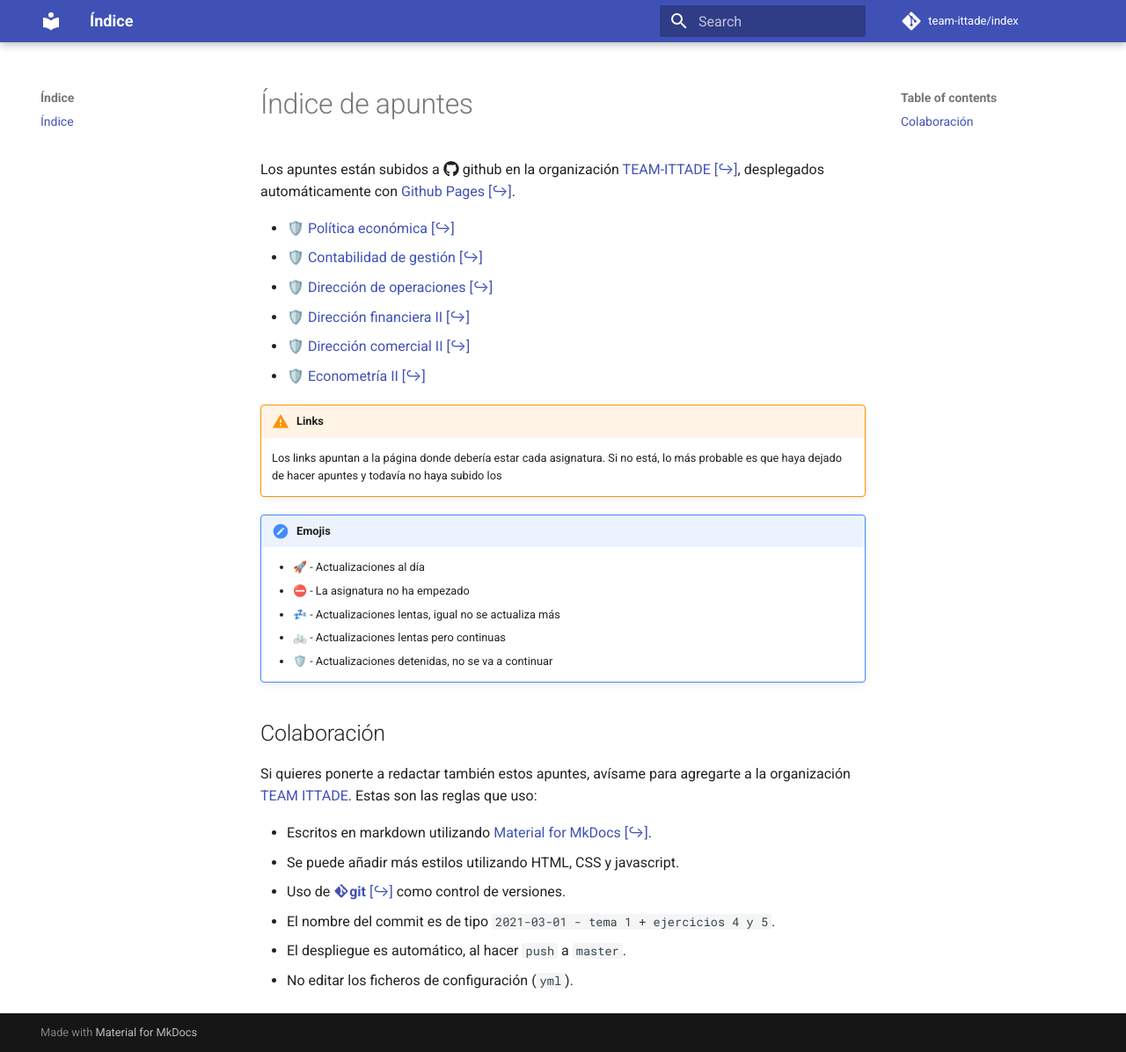
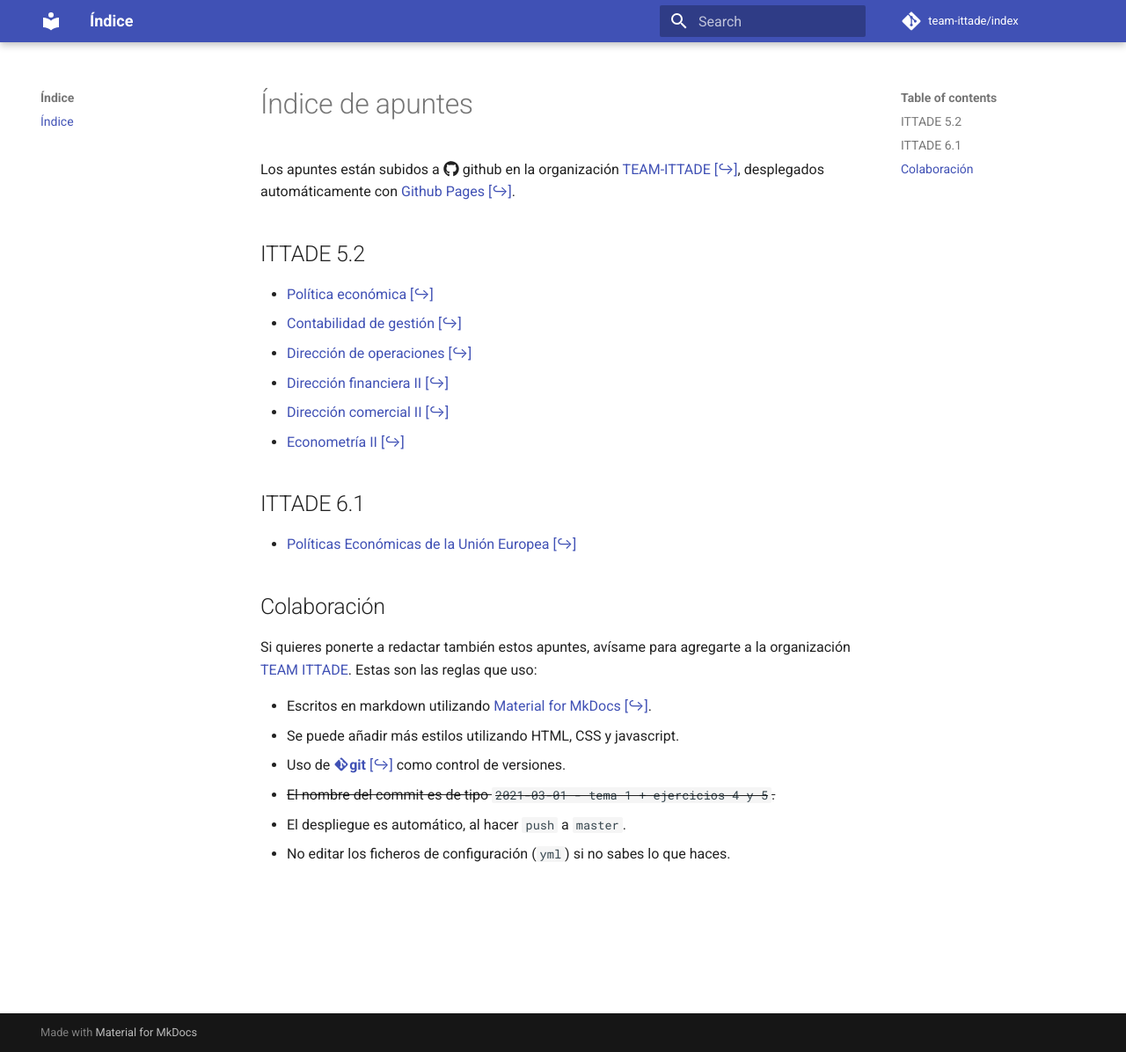
Before and after one commit to team-ittade/team-ittade.github.io, an MkDocs documentation site: the page built from docs/index.md, in a window 1280 px wide and 1196 px high. Shown: the whole window at 88% size. Built offline with MkDocs 1.6.1 and Material for MkDocs 9.7.7, drawn with Linux system fonts in a browser that asks for light colours; comment, search, counter and statistics services are not loaded.

Commit message:
docs: update ittade index

```diff
--- a/docs/index.md
+++ b/docs/index.md
@@ -2,22 +2,18 @@
 
 Los apuntes están subidos a :fontawesome-brands-github: github en la organización [TEAM-ITTADE](https://github.com/team-ittade){: .elink}, desplegados automáticamente con [Github Pages](https://pages.github.com/){: .elink}.
 
-- [🛡️ Política económica](/pol/){: .elink}
-- [🛡️ Contabilidad de gestión](/gest/){: .elink}
-- [🛡️ Dirección de operaciones](/dop/){: .elink}
-- [🛡️ Dirección financiera II](/dfin2/){: .elink}
-- [🛡️ Dirección comercial II](/dcom2/){: .elink}
-- [🛡️ Econometría II](/ecnm2/){: .elink}
+## ITTADE 5.2
 
-!!! warning "Links"
-    Los links apuntan a la página donde debería estar cada asignatura. Si no está, lo más probable es que haya dejado de hacer apuntes y todavía no haya subido los
+- [Política económica](/pol/){: .elink}
+- [Contabilidad de gestión](/gest/){: .elink}
+- [Dirección de operaciones](/dop/){: .elink}
+- [Dirección financiera II](/dfin2/){: .elink}
+- [Dirección comercial II](/dcom2/){: .elink}
+- [Econometría II](/ecnm2/){: .elink}
 
-!!! note "Emojis"
-    - 🚀 - Actualizaciones al día
-    - ⛔ - La asignatura no ha empezado
-    - 💤 - Actualizaciones lentas, igual no se actualiza más
-    - 🚲 - Actualizaciones lentas pero continuas
-    - 🛡️ - Actualizaciones detenidas, no se va a continuar
+## ITTADE 6.1
+
+- [Políticas Económicas de la Unión Europea](/peue/){: .elink}
 
 ## Colaboración
 
@@ -26,6 +22,6 @@ Si quieres ponerte a redactar también estos apuntes, avísame para agregarte a
 - Escritos en markdown utilizando [Material for MkDocs](https://squidfunk.github.io/mkdocs-material/reference/abbreviations/){: .elink}.
 - Se puede añadir más estilos utilizando HTML, CSS y javascript.
 - Uso de [:material-git:**git**](https://git-scm.com/){: .elink} como control de versiones.
-- El nombre del commit es de tipo `2021-03-01 - tema 1 + ejercicios 4 y 5`.
+- ~~El nombre del commit es de tipo `2021-03-01 - tema 1 + ejercicios 4 y 5`.~~
 - El despliegue es automático, al hacer `push` a `master`.
-- No editar los ficheros de configuración (`yml`).
+- No editar los ficheros de configuración (`yml`) si no sabes lo que haces.
```
